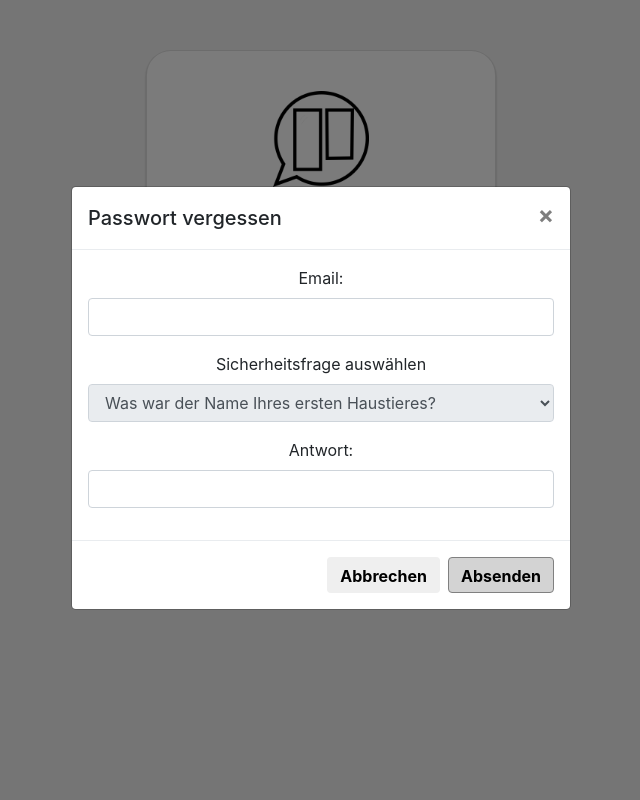
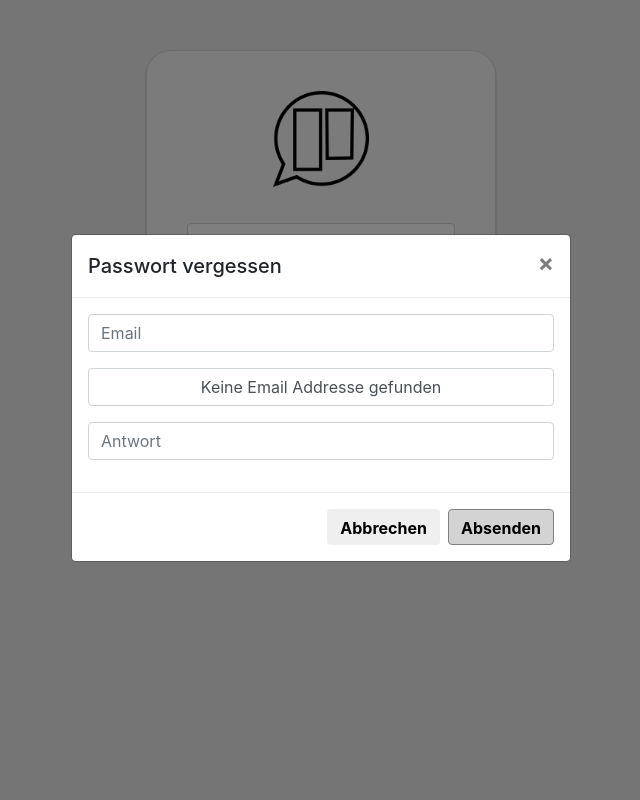
Before and after one commit to fbscoder/WhatsToDay, a Symfony app: template templates/login.html.twig in a window 1280 px wide, after a click on "Passwort vergessen?". Shown: the whole page, without its empty margins (319-959 px from the left). Run offline with Twig, Linux system fonts and the light colour scheme; the template is opened without the code that fills it, so the values that code supplies are empty; some libraries are stand-ins or nearby versions.

Commit message:
Registrierung
Signed-off-by: Christof Pliessnig <c.pliessnig@xgx.at>

```diff
--- a/public/css/login.css
+++ b/public/css/login.css
@@ -129,7 +129,7 @@
     margin-top: 0;
 }
 
-.alert {
+.warning {
     text-align: center;
     color: red;
     display: block;
--- a/public/js/login.js
+++ b/public/js/login.js
@@ -27,7 +27,7 @@ $(document).ready(function () {
                 } else {
                     var alert = $("#alert_1");
                     alert.attr('class', 'hidden');
-                    alert.addClass('alert alert-dark ');
+                    alert.addClass('alert alert-dark warning');
                     alert.removeClass('hidden');
                     alert.text("Ihre Email Addresse oder Sicherheitsfrage ist falsch, bitte überprüfen Sie Ihre Eingabe!");
                 }
@@ -57,7 +57,7 @@ $(document).ready(function () {
                     alert.text("Ihr Passwort wurde geändert!");
                 } else if (output === "PasswordsDoesNotMatch") {
                     alert.attr('class', 'hidden');
-                    alert.addClass('alert alert-dark alert');
+                    alert.addClass('alert alert-dark warning');
                     alert.removeClass('hidden');
                     alert.text("Ihre Passwörter stimmen nicht überein!");
                 }
@@ -69,15 +69,39 @@ $(document).ready(function () {
      * Get Responsive security question with Ajax
      */
     $('#enteredEmail').change(function () {
+        question = $('#question');
             $.ajax({
                 url: '/getSecurityQuestion',
                 type: 'post',
                 data: {email: $('#enteredEmail').val()},
                 success: function (output) {
-                    $('#question').val(output);
+                    if (output == 1) {
+                        question.text('Was war der Name Ihres ersten Haustieres?');
+                    }
+                    else if (output == 2) {
+                        question.text('Wie lautet der Mädchenname Ihrer Mutter?');
+                    }
+                    else if (output == 3) {
+                        question.text('Wie lautet Ihr Traumurlaubs Ziel?');
+                    }
+                    else {
+                        question.text('Keine Email Addresse gefunden');
+                    }
                     $('#questionHidden').val(output);
                 }
             });
         }
     );
+    $('.modal').on('hidden.bs.modal', function (e) {
+        $(this)
+            .find("input,textarea,select")
+            .val('')
+            .end()
+            .find("input[type=checkbox], input[type=radio]")
+            .prop("checked", "")
+            .end();
+        $('#question').text('');
+    })
+
+
 });
--- a/public/js/script.js
+++ b/public/js/script.js
@@ -57,4 +57,13 @@ $(document).ready(function () {
             }
         })
     });
+    $('.modal').on('hidden.bs.modal', function (e) {
+        $(this)
+            .find("input,textarea,select")
+            .val('')
+            .end()
+            .find("input[type=checkbox], input[type=radio]")
+            .prop("checked", "")
+            .end();
+    })
 });
--- a/src/Controller/Utils/PersonUtils.php
+++ b/src/Controller/Utils/PersonUtils.php
@@ -185,5 +185,6 @@ class PersonUtils
             $result = $conn->query($sql)->fetch_assoc();
             return new Response($result['question']);
         }
+        return new Response('0');
     }
 }
--- a/templates/login.html.twig
+++ b/templates/login.html.twig
@@ -32,7 +32,7 @@
             <input type="email" name="email" id="email" class="form-control" placeholder="E-Mail Adresse" required
                    autofocus>
             <input type="password" name="password" id="password" class="form-control" placeholder="Passwort" required>
-            <div class="alert alert-dark alert hidden" role="alert" id="alertLogin">
+            <div class="alert alert-dark warning hidden" role="alert" id="alertLogin">
                 E-Mail Adresse oder Passwort ist falsch, bitte überprüfen Sie Ihre Eingabe!
             </div>
             <button class="btn btn-gray" type="submit">Log-in</button>
@@ -57,21 +57,15 @@
                     </div>
                     <div class="modal-body" id="forgotPasswordModalBody">
                         <div class="form-group">
-                            <label for="enteredEmail">Email:</label>
-                            <input type="email" class="form-control" name="enteredEmail" id="enteredEmail" required>
+                            <input type="email" class="form-control" name="enteredEmail" placeholder="Email"
+                                   id="enteredEmail" required>
                         </div>
 
                         <div class="form-group">
-                            <label for="question">Sicherheitsfrage auswählen</label>
-                            <select id="question" name="question" class="form-control" disabled>
-                                <option value="1">Was war der Name Ihres ersten Haustieres?</option>
-                                <option value="2">Wie lautet der Mädchenname Ihrer Mutter?</option>
-                                <option value="3">Wie lautet Ihr Traumurlaubs Ziel?</option>
-                            </select>
+                            <p id="question" class="form-control">Keine Email Addresse gefunden</p>
                         </div>
                         <div class="form-group">
-                            <label for="SecurityQuestionAnswer">Antwort:</label>
-                            <input type="text" class="form-control" name="SecurityQuestionAnswer"
+                            <input type="text" class="form-control" placeholder="Antwort" name="SecurityQuestionAnswer"
                                    id="SecurityQuestionAnswer" required>
                         </div>
                         <input type="hidden" name="question" id="questionHidden">
```
